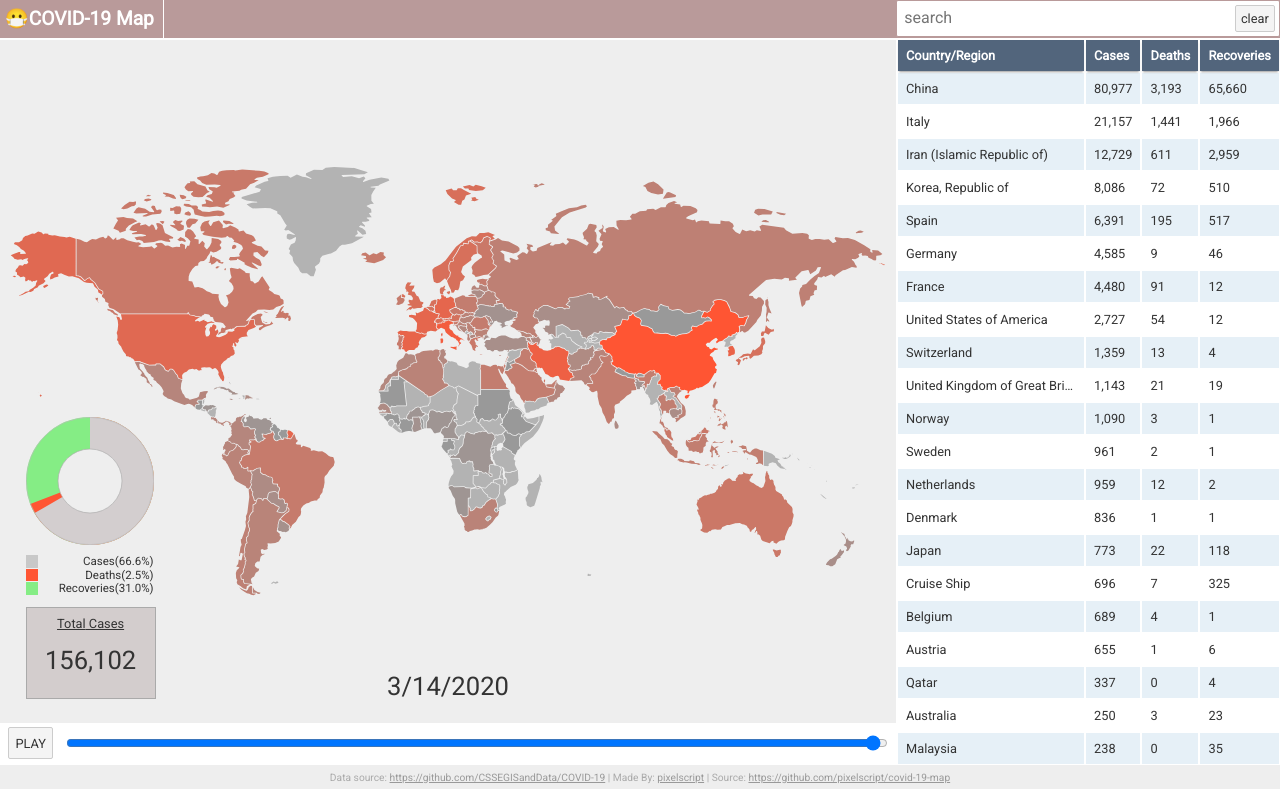
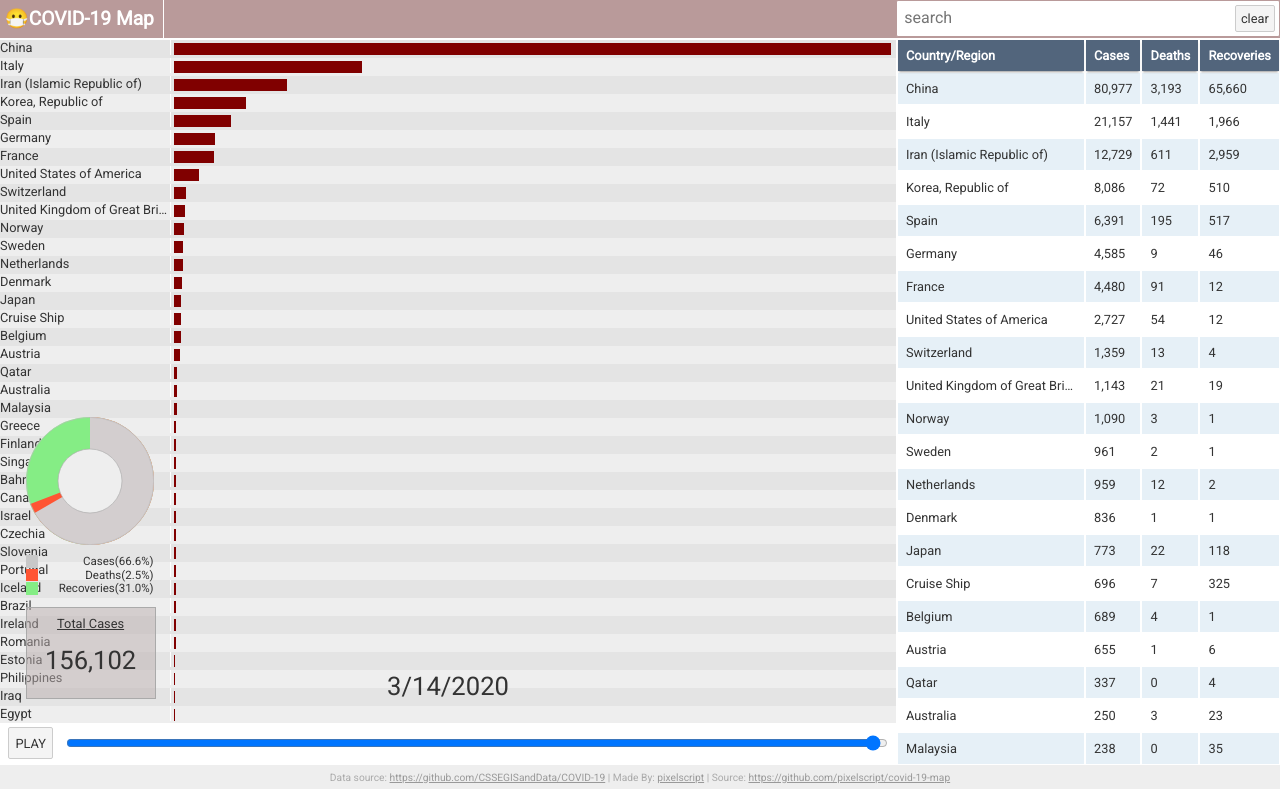
Before and after one commit to pixelscript/covid-19-map, a Svelte app: page / in a window 1280 px wide. Built offline with nearby package versions, Linux system fonts and the light colour scheme.

Commit message:
starting bar

```diff
--- a/src/App.svelte
+++ b/src/App.svelte
@@ -1,4 +1,5 @@
 <script>
+  import Bars from "./Bars.svelte";
   import Header from "./Header.svelte";
   import Map from "./Map.svelte";
   import Table from "./Table.svelte";
@@ -88,6 +89,7 @@
   .map {
     grid-area: map;
     background: #eee;
+    overflow-x:scroll;
   }
 
   .table {
@@ -113,7 +115,8 @@
       <Header countries={data.countries} />
     </div>
     <div class="map">
-      <Map body={data.countries} countryCodes={data.countryCodes} />
+      <!-- <Map body={data.countries} /> -->
+      <Bars countries={data.countries}></Bars>
     </div>
     <div class="total">
       <Total totals={data.totals} countries={data.countries} />
--- /dev/null
+++ b/src/Bars.svelte
@@ -0,0 +1,47 @@
+<script>
+  import {
+    searchFilter,
+    highlightCountryCode,
+    selectedDateIndex,
+    selectedCountryCode
+  } from "./main.store";
+  export let countries;
+  let max = countries[0].data[countries[0].data.length-1].cases.value;
+</script>
+
+<style>
+  .name {
+    width: 19%;
+    overflow: hidden;
+    text-overflow: ellipsis;
+    white-space: nowrap;
+    border-right:1px solid white;
+  }
+  .name, .value {
+    display: inline-block;
+  }
+  .row:nth-child(odd) {
+    background: rgb(228, 228, 228);
+  }
+  .value {
+    background: rgb(128, 0, 0);
+    height: 1em;
+    transition: width 0.1s ease-in-out;
+  }
+  .row {
+    clear:both;
+  }
+  .chart {
+    width:100%;
+    height: 100%;
+  }
+</style>
+
+<div class="chart">
+  {#each countries as country, i}
+  <div class="row">
+    <div class="name">{country.name}</div>
+    <div class="value" style="width:{(country.data[$selectedDateIndex].cases.value / countries[0].data[countries[0].data.length-1].cases.value)*80}%"></div>
+  </div>
+  {/each}
+</div>
--- a/src/Chip.svelte
+++ b/src/Chip.svelte
@@ -25,7 +25,7 @@
     line-height: 1em;
     padding: 0;
     margin: 0;
-        vertical-align: middle;
+    vertical-align: middle;
   }
 
   @media (max-width: 500px) {
--- /dev/null
+++ b/src/points.js
@@ -0,0 +1,6 @@
+export default [
+	{ year: 2019, apples: 3840, bananas: 1920, cherries: 960, dates: 400 },
+	{ year: 2018, apples: 1600, bananas: 1440, cherries: 960, dates: 400 },
+	{ year: 2017, apples: 820, bananas: 1000, cherries: 640, dates: 400 },
+	{ year: 2016, apples: 820, bananas: 560, cherries: 720, dates: 400 }
+];
```
